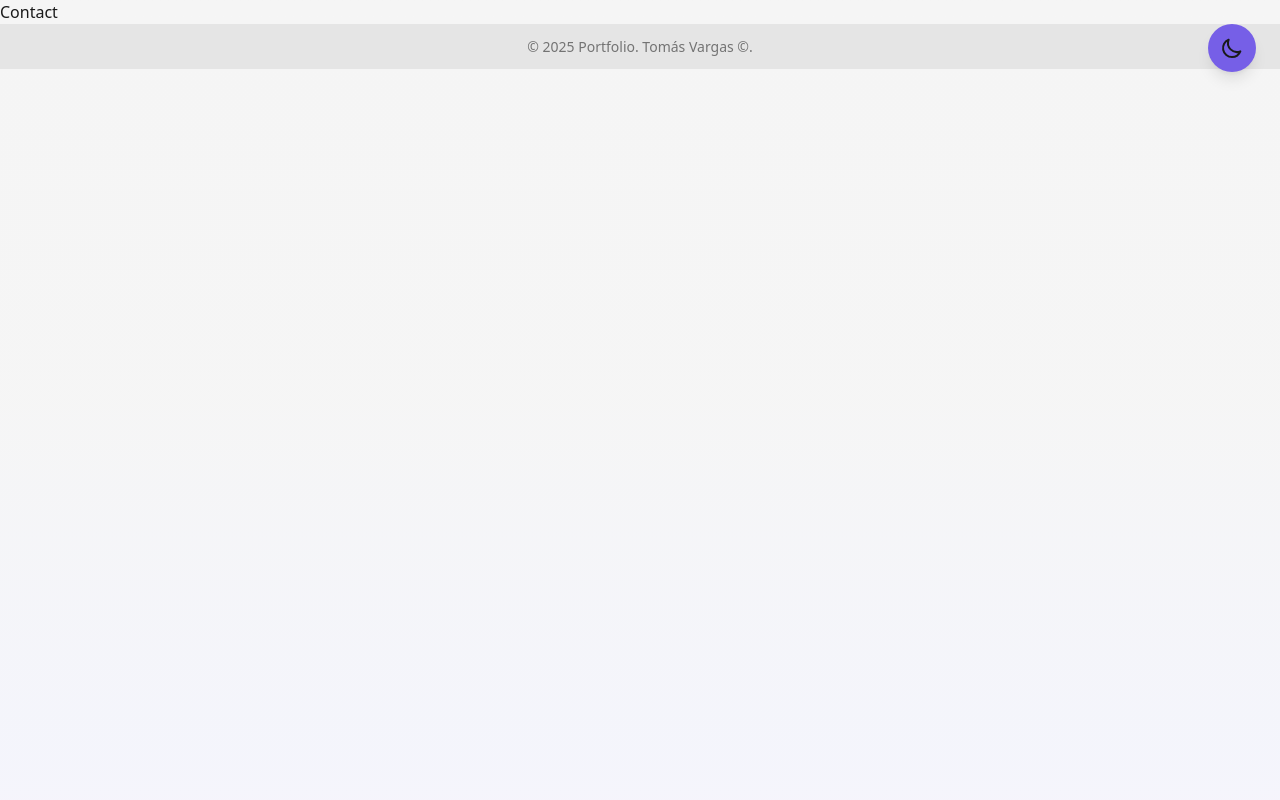
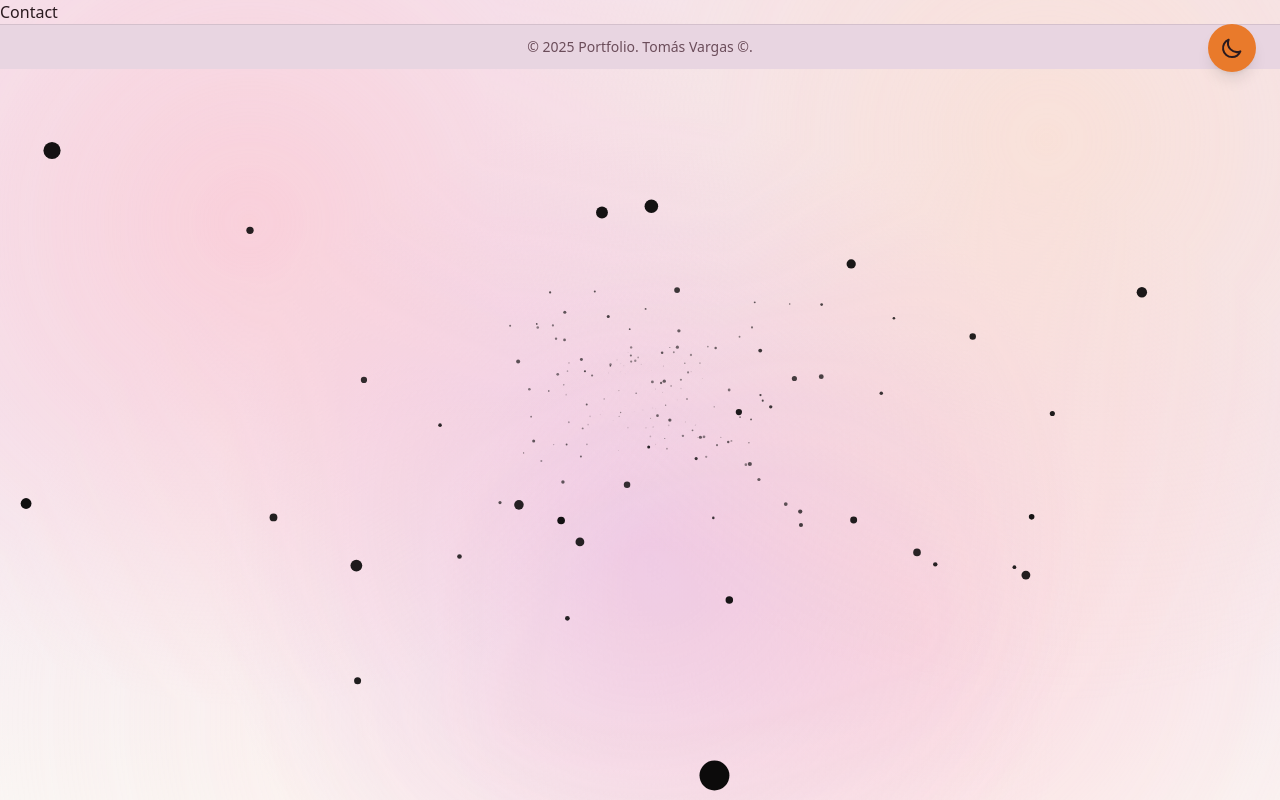
Before and after one commit to TomasVargas790/Portfolio, a React (Vite) app: page /contact in a window 1280 px wide. Built offline with nearby package versions, Linux system fonts and the light colour scheme.

Commit message:
FEAT SpaceBackground

```diff
--- /dev/null
+++ b/src/components/SpaceBackground.css
@@ -0,0 +1,142 @@
+/* ========================================
+   🌌 SPACE BACKGROUND - Beautiful Starfield
+   ======================================== */
+
+.space-background {
+    position: fixed;
+    top: 0;
+    left: 0;
+    width: 100%;
+    height: 100%;
+    z-index: 0;
+    overflow: hidden;
+    pointer-events: none;
+}
+
+/* ========================================
+   ⭐ STARS - Dynamic generation
+   ======================================== */
+
+.stars-container {
+    position: absolute;
+    width: 100%;
+    height: 100%;
+    top: 0;
+    left: 0;
+}
+
+.star {
+    position: absolute;
+    border-radius: 50%;
+    animation: twinkleScroll var(--duration, 100s) linear infinite, twinkle 3s ease-in-out infinite;
+}
+
+@keyframes twinkle {
+
+    0%,
+    100% {
+        opacity: 0.5;
+        transform: scale(1);
+    }
+
+    50% {
+        opacity: 1;
+        transform: scale(1.3);
+    }
+}
+
+@keyframes twinkleScroll {
+    from {
+        transform: translateY(0);
+    }
+
+    to {
+        transform: translateY(-100vh);
+    }
+}
+
+/* ========================================
+   🌌 NEBULA - Colorful space clouds
+   ======================================== */
+
+.nebula {
+    position: absolute;
+    width: 100%;
+    height: 100%;
+    background:
+        radial-gradient(ellipse at 30% 40%, rgba(138, 43, 226, 0.15) 0%, transparent 50%),
+        radial-gradient(ellipse at 70% 60%, rgba(255, 105, 180, 0.12) 0%, transparent 45%),
+        radial-gradient(ellipse at 50% 80%, rgba(75, 0, 130, 0.18) 0%, transparent 55%),
+        radial-gradient(ellipse at 20% 20%, rgba(147, 112, 219, 0.1) 0%, transparent 40%),
+        radial-gradient(ellipse at bottom, #1B2735 0%, #090A0F 100%);
+    animation: nebulaPulse 20s ease-in-out infinite alternate;
+    opacity: 0.6;
+}
+
+@keyframes nebulaPulse {
+    0% {
+        opacity: 0.4;
+        transform: scale(1) rotate(0deg);
+    }
+
+    100% {
+        opacity: 0.7;
+        transform: scale(1.1) rotate(3deg);
+    }
+}
+
+
+
+/* ========================================
+   ☀️ CELESTIAL SKY (Light Mode)
+   ======================================== */
+
+.celestial-sky {
+    position: absolute;
+    width: 100%;
+    height: 100%;
+    background:
+        radial-gradient(circle at 20% 30%, rgba(255, 182, 193, 0.5) 0%, transparent 40%),
+        radial-gradient(circle at 80% 20%, rgba(255, 218, 185, 0.45) 0%, transparent 45%),
+        radial-gradient(circle at 50% 70%, rgba(221, 160, 221, 0.4) 0%, transparent 50%),
+        radial-gradient(circle at 70% 80%, rgba(255, 192, 203, 0.48) 0%, transparent 42%),
+        radial-gradient(ellipse at 40% 90%, rgba(255, 228, 225, 0.42) 0%, transparent 48%);
+    animation: celestialDrift 25s ease-in-out infinite;
+}
+
+@keyframes celestialDrift {
+
+    0%,
+    100% {
+        transform: translate(0, 0) scale(1);
+        opacity: 0.85;
+    }
+
+    33% {
+        transform: translate(10px, -15px) scale(1.05);
+        opacity: 0.95;
+    }
+
+    66% {
+        transform: translate(-15px, 10px) scale(0.98);
+        opacity: 0.9;
+    }
+}
+
+/* ========================================
+   ♿ ACCESSIBILITY - Reduced Motion
+   ======================================== */
+
+@media (prefers-reduced-motion: reduce) {
+
+    .star,
+    .shooting-star,
+    .nebula,
+    .celestial-sky {
+        animation: none !important;
+    }
+
+    .star {
+        opacity: 0.5 !important;
+    }
+}
--- /dev/null
+++ b/src/components/SpaceBackground.tsx
@@ -0,0 +1,128 @@
+import { useEffect, useRef } from 'react';
+import { useTheme } from '../hooks/useTheme';
+import './SpaceBackground.css';
+
+interface Star {
+    x: number;
+    y: number;
+    z: number;
+    size: number;
+}
+
+export function SpaceBackground() {
+    const canvasRef = useRef<HTMLCanvasElement>(null);
+    const { theme } = useTheme();
+    const starsRef = useRef<Star[]>([]);
+    const animationRef = useRef<number>();
+
+    useEffect(() => {
+        const canvas = canvasRef.current;
+        if (!canvas) return;
+
+        const ctx = canvas.getContext('2d');
+        if (!ctx) return;
+
+        // Set canvas size
+        const resize = () => {
+            canvas.width = window.innerWidth;
+            canvas.height = window.innerHeight;
+        };
+        resize();
+        window.addEventListener('resize', resize);
+
+        // Initialize stars only if empty
+        const numStars = 200;
+        if (starsRef.current.length === 0) {
+            for (let i = 0; i < numStars; i++) {
+                starsRef.current.push({
+                    x: Math.random() * canvas.width,
+                    y: Math.random() * canvas.height,
+                    z: Math.random() * canvas.width,
+                    size: Math.random() * 2 + 1
+                });
+            }
+        }
+
+        // Animation loop - theme is captured in this closure
+        const animate = () => {
+            ctx.clearRect(0, 0, canvas.width, canvas.height);
+
+            starsRef.current.forEach(star => {
+                // Move star
+                star.z -= 2;
+                if (star.z <= 0) {
+                    star.z = canvas.width;
+                    star.x = Math.random() * canvas.width;
+                    star.y = Math.random() * canvas.height;
+                }
+
+                // Calculate position
+                const k = 128 / star.z;
+                const px = (star.x - canvas.width / 2) * k + canvas.width / 2;
+                const py = (star.y - canvas.height / 2) * k + canvas.height / 2;
+
+                // Calculate size and opacity
+                // Much larger in light mode for better visibility
+                const baseSize = theme === 'dark' ? 1.5 : 2.5;
+                const size = star.size * k * baseSize;
+                const opacity = (1 - star.z / canvas.width) * (theme === 'dark' ? 0.9 : 1.0);
+
+                // Draw star with correct colors based on theme
+                if (theme === 'dark') {
+                    ctx.shadowBlur = 3;
+                    ctx.shadowColor = '#ffffff';
+                    ctx.fillStyle = '#ffffff';
+                } else {
+                    // Light mode - solid black with no blur for maximum contrast
+                    ctx.shadowBlur = 0;
+                    ctx.fillStyle = '#000000';
+                }
+
+                ctx.globalAlpha = opacity;
+                ctx.beginPath();
+                ctx.arc(px, py, size, 0, Math.PI * 2);
+                ctx.fill();
+            });
+
+            // Reset shadow and opacity
+            ctx.shadowBlur = 0;
+            ctx.globalAlpha = 1;
+            animationRef.current = requestAnimationFrame(animate);
+        };
+
+        animate();
+
+        return () => {
+            window.removeEventListener('resize', resize);
+            if (animationRef.current) {
+                cancelAnimationFrame(animationRef.current);
+            }
+        };
+    }, [theme]); // Restart animation when theme changes
+
+    return (
+        <div className="space-background">
+            {/* Background Effects Layer (Nebulas) */}
+            {theme === 'dark' ? (
+                <>
+                    <div className="nebula"></div>
+                </>
+            ) : (
+                <div className="celestial-sky"></div>
+            )}
+
+            {/* Canvas Starfield Layer (on top) */}
+            <canvas
+                ref={canvasRef}
+                style={{
+                    position: 'absolute',
+                    top: 0,
+                    left: 0,
+                    width: '100%',
+                    height: '100%',
+                    zIndex: 1 // Ensure stars are above nebulas
+                }}
+            />
+        </div>
+    );
+}
--- a/src/layout.tsx
+++ b/src/layout.tsx
@@ -1,21 +1,25 @@
 import { Footer } from "./components/Footer";
 import { ThemeToggle } from "./components/ThemeToggle";
+import { SpaceBackground } from "./components/SpaceBackground";
 
 // Layout principal que envuelve todas las páginas
 export default function RootLayout({ children }: { children: React.ReactNode }) {
     return (
         <div className="h-screen overflow-y-scroll snap-y snap-normal bg-gradient-to-b from-background via-background/95 to-primary-900/5 text-text">
+            <SpaceBackground />
             <ThemeToggle />
             {/* Header/Navbar global */}
             {/* <Header /> */}
 
             {/* Contenido de la página */}
-            <main className="container mx-auto">
-                {children}
-            </main>
+            <div className="relative z-10">
+                <main className="container mx-auto">
+                    {children}
+                </main>
 
-            {/* Footer global */}
-            <Footer />
+                {/* Footer global */}
+                <Footer />
+            </div>
         </div>
     );
 }
--- a/src/main.css
+++ b/src/main.css
@@ -7,50 +7,50 @@ html {
 
 @theme {
     /* Colors - Responsive to light/dark mode */
-    --color-text: light-dark(#1a1a1a, #e9e8fc);
-    --color-background: light-dark(#f5f5f5, #02010b);
-    --color-background-card: light-dark(#ffffff, #0a0a1a);
-    --color-muted: light-dark(#e5e5e5, #1a1a2e);
-    --color-muted-foreground: light-dark(#737373, #a1a1aa);
-    --color-border: light-dark(#e5e5e5, #27272a);
+    --color-text: light-dark(#2a1a1f, #e9e8fc);
+    --color-background: light-dark(#f5e6f0, #02010b);
+    --color-background-card: light-dark(#faf2f7, #0a0a1a);
+    --color-muted: light-dark(#e8d5e1, #1a1a2e);
+    --color-muted-foreground: light-dark(#6b4d5a, #a1a1aa);
+    --color-border: light-dark(#d4c0cc, #27272a);
 
-    /* Primary Color Scale */
-    --color-primary-50: hsla(250 23.4% 95% / 1);
-    --color-primary-100: hsla(250 31.2% 90% / 1);
-    --color-primary-200: hsla(250 39% 85% / 1);
-    --color-primary-300: hsla(250 50.7% 80% / 1);
-    --color-primary-400: hsla(250 62.4% 73% / 1);
-    --color-primary-500: hsla(250 78% 70% / 1);
-    --color-primary-600: hsla(250 74.1% 64% / 1);
-    --color-primary-700: hsla(250 70.2% 58% / 1);
-    --color-primary-800: hsla(250 66.3% 52% / 1);
-    --color-primary-900: hsla(250 62.4% 45% / 1);
+    /* Primary Color Scale - Vibrant Orange */
+    --color-primary-50: hsla(25 30% 95% / 1);
+    --color-primary-100: hsla(25 38% 88% / 1);
+    --color-primary-200: hsla(25 46% 80% / 1);
+    --color-primary-300: hsla(25 58% 72% / 1);
+    --color-primary-400: hsla(25 70% 65% / 1);
+    --color-primary-500: hsla(25 85% 60% / 1);
+    --color-primary-600: hsla(25 81% 54% / 1);
+    --color-primary-700: hsla(25 77% 48% / 1);
+    --color-primary-800: hsla(25 73% 42% / 1);
+    --color-primary-900: hsla(25 69% 36% / 1);
     --color-primary: var(--color-primary-500);
 
-    /* Secondary Color Scale */
-    --color-secondary-50: hsla(308 23.7% 69% / 1);
-    --color-secondary-100: hsla(308 31.6% 59% / 1);
-    --color-secondary-200: hsla(308 39.5% 49% / 1);
-    --color-secondary-300: hsla(308 51.35% 42% / 1);
-    --color-secondary-400: hsla(308 63.2% 37% / 1);
-    --color-secondary-500: hsla(308 79% 34% / 1);
-    --color-secondary-600: hsla(308 75.05% 28% / 1);
-    --color-secondary-700: hsla(308 71.1% 22% / 1);
-    --color-secondary-800: hsla(308 67.15% 16% / 1);
-    --color-secondary-900: hsla(308 63.2% 10% / 1);
+    /* Secondary Color Scale - Deep Red */
+    --color-secondary-50: hsla(0 28% 95% / 1);
+    --color-secondary-100: hsla(0 36% 85% / 1);
+    --color-secondary-200: hsla(0 44% 75% / 1);
+    --color-secondary-300: hsla(0 56% 68% / 1);
+    --color-secondary-400: hsla(0 68% 62% / 1);
+    --color-secondary-500: hsla(0 84% 58% / 1);
+    --color-secondary-600: hsla(0 80% 52% / 1);
+    --color-secondary-700: hsla(0 76% 46% / 1);
+    --color-secondary-800: hsla(0 72% 40% / 1);
+    --color-secondary-900: hsla(0 68% 34% / 1);
     --color-secondary: var(--color-secondary-500);
 
-    /* Accent Color Scale */
-    --color-accent-50: hsla(323 24.6% 94% / 1);
-    --color-accent-100: hsla(323 32.8% 84% / 1);
-    --color-accent-200: hsla(323 41% 74% / 1);
-    --color-accent-300: hsla(323 53.3% 67% / 1);
-    --color-accent-400: hsla(323 65.6% 62% / 1);
-    --color-accent-500: hsla(323 82% 59% / 1);
-    --color-accent-600: hsla(323 77.9% 53% / 1);
-    --color-accent-700: hsla(323 73.8% 47% / 1);
-    --color-accent-800: hsla(323 69.7% 41% / 1);
-    --color-accent-900: hsla(323 65.6% 34% / 1);
+    /* Accent Color Scale - Golden Yellow */
+    --color-accent-50: hsla(45 32% 96% / 1);
+    --color-accent-100: hsla(45 40% 88% / 1);
+    --color-accent-200: hsla(45 48% 80% / 1);
+    --color-accent-300: hsla(45 60% 72% / 1);
+    --color-accent-400: hsla(45 72% 65% / 1);
+    --color-accent-500: hsla(45 88% 62% / 1);
+    --color-accent-600: hsla(45 84% 56% / 1);
+    --color-accent-700: hsla(45 80% 50% / 1);
+    --color-accent-800: hsla(45 76% 44% / 1);
+    --color-accent-900: hsla(45 72% 38% / 1);
     --color-accent: var(--color-accent-500);
 
     /* Border Radius */
```
